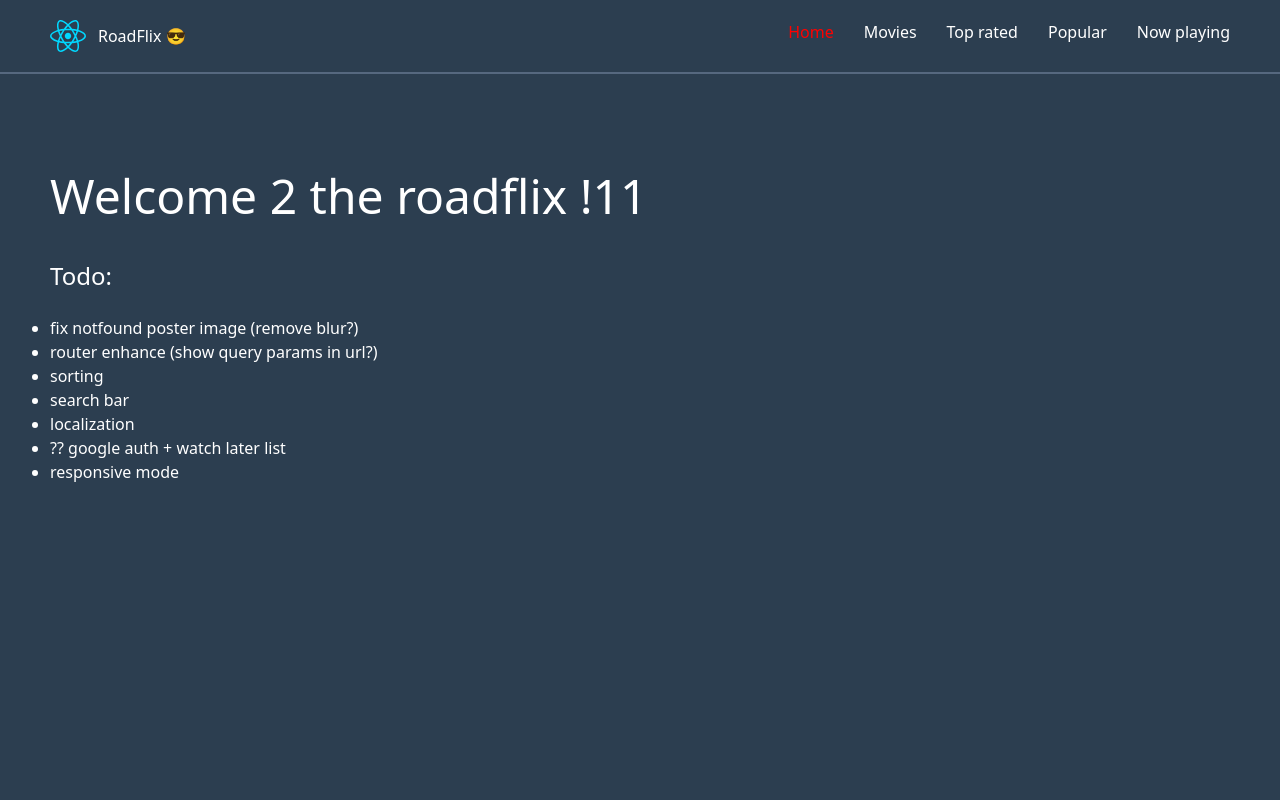
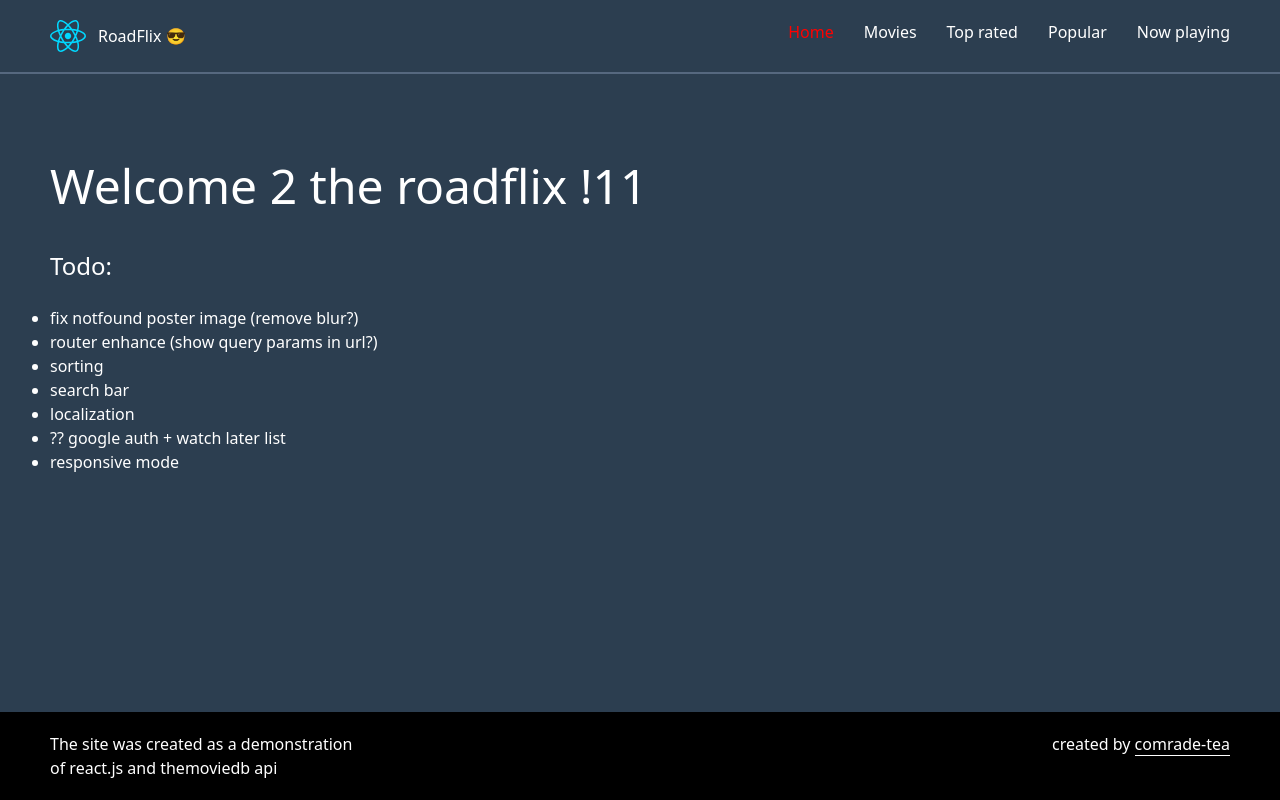
Before and after one commit to comrade-tea/react-imdb-search, a React (Vite) app: page / in a window 1280 px wide. Built offline with nearby package versions, Linux system fonts and the light colour scheme.

Commit message:
* handle placeholder for notfound image * add footer

```diff
--- a/src/components/cards/CardMovie.jsx
+++ b/src/components/cards/CardMovie.jsx
@@ -11,7 +11,7 @@ const CardMovie = ({movie}) => {
             <div className="card__img-w">
                 <LazyLoadImage
                     src={`https://image.tmdb.org/t/p/w342/${movie.poster_path}`}
-                    effect={"blur"}
+                    effect={movie.poster_path ? "blur" : null}
                     width={280}
                     height={420}
                     placeholderSrc={notfoundImg}
@@ -19,7 +19,10 @@ const CardMovie = ({movie}) => {
             </div>
             <div className="card__head">
                 <div className="card__date">{movie.release_date}</div>
-                <div className="card__rate">{movie.vote_average} / 10</div>
+                <div className="card__rate">{movie.vote_average !== 0
+                    ? <>{movie.vote_average} / 10</>
+                    : <>unrated</>}
+                </div>
             </div>
             <div className="card__title" title={movie.title}>{movie.title}</div>
         </Link>
--- a/src/components/layout/Footer.jsx
+++ b/src/components/layout/Footer.jsx
@@ -1,11 +1,20 @@
 export const Footer = () => {
     return (
         <>
-            {/*<footer className="bg-dark py-5 text-white">*/}
-            {/*    <div className="container mx-auto">*/}
-            {/*        created by blablabal*/}
-            {/*    </div>*/}
-            {/*</footer>*/}
+            <footer className="bg-black py-5 text-white">
+                <div className="container mx-auto flex justify-between">
+                    <div className={"max-w-[340px]"}>
+                        The site was created as a demonstration of&nbsp;react.js and themoviedb api
+                    </div>
+
+                    <div>
+                        created by <a className={"link-line"} href={"https://comrade-tea.github.io/"}
+                                      target="_blank"
+                                      rel="noreferrer">
+                        comrade-tea</a>
+                    </div>
+                </div>
+            </footer>
         </>
     )
 }
--- a/src/components/pages/MovieDetails.jsx
+++ b/src/components/pages/MovieDetails.jsx
@@ -2,7 +2,7 @@ import {useEffect, useState} from "react";
 import {Link, useNavigate, useParams} from "react-router-dom";
 import {useQuery} from "react-query";
 import {getConfig, getMovie} from "@/api/getData.js";
-import {toHoursAndMinutes} from "@/utils/utils.js";
+import {notfoundSrc, toHoursAndMinutes} from "@/utils/utils.js";
 import {FaArrowLeft, FaDownload, FaExternalLinkAlt, FaFilm, FaMagnet} from "react-icons/fa";
 import Trailers from "@/components/sections/Trailers.jsx";
 import Loader from "@/components/UI/Loader.jsx";
@@ -35,7 +35,7 @@ const MovieDetails = () => {
 
                     <div className="hero" style={{aspectRatio: "16/9"}}>
                         <img className="hero__img"
-                             src={`${IMG_CONFIG.base_url}${IMG_CONFIG.backdrop_size}${data.backdrop_path}`}
+                             src={`${IMG_CONFIG.base_url}${IMG_CONFIG.backdrop_size}${data.backdrop_path ?? data.poster_path}`}
                              alt=""/>
                         <h1 className="hero__title text-6xl font-bold">{data.title}</h1>
 
@@ -86,7 +86,14 @@ const MovieDetails = () => {
                                 </tr>
                                 <tr>
                                     <td>rating:</td>
-                                    <td>{data.vote_average} / 10</td>
+                                    <td>
+                                        {data.vote_average === 0 ?
+                                            <>no rating</>
+                                            :
+                                            <>{data.vote_average} / 10</>
+                                        }
+
+                                    </td>
                                 </tr>
                                 <tr>
                                     <td>release date:</td>
--- a/src/index.sass
+++ b/src/index.sass
@@ -14,6 +14,13 @@
 @import "styles/components/loader"
 
 
+#root
+  display: flex
+  flex-direction: column
+  min-height: 100vh
+
+  footer
+    margin-top: auto
 
 body
   @apply bg-primary text-white
@@ -49,6 +56,12 @@ section + section
     @apply text-secondary
     pointer-events: none
 
+.link-line
+  border-bottom: 1px solid currentColor
+  transition: border-color .3s ease
+  &:hover, &:focus
+    border-color: transparent
+
 .subtitle
   @apply text-3xl font-semibold mb-3
 
--- a/src/routes/root.jsx
+++ b/src/routes/root.jsx
@@ -9,7 +9,7 @@ const Root = () => {
             <Header/>
             <Breadcrumbs/>
 
-            <main className="my-[50px]">
+            <main className="mb-[50px]">
                 <div className="container">
                     <Outlet/>
                 </div>
@@ -21,7 +21,3 @@ const Root = () => {
 }
 
 export default Root
-
-export function rootLoader() {
-    return <div>loading..</div>
-}
--- a/src/styles/_card.sass
+++ b/src/styles/_card.sass
@@ -7,10 +7,18 @@
       transform: scale(1.1)
 
   &__img-w
+    .lazy-load-image-background
+      background-size: contain !important
+      background-repeat: no-repeat
+      background-position: 50% 50%
+
     .lazy-load-image-loaded
       overflow: hidden
       img
         transition: transform 2s ease-in !important
+
+    img
+      text-indent: -10000px
 
   &__head
     display: flex
--- a/src/styles/pages/_details.sass
+++ b/src/styles/pages/_details.sass
@@ -13,7 +13,8 @@
     width: 100%
     max-height: 80vh
     min-height: 500px
-    object-fit: cover
+    object-fit: contain
+    object-position: 50% 0
     //aspect-ratio: 16/9
   &__title
     position: absolute
--- a/src/utils/utils.js
+++ b/src/utils/utils.js
@@ -1,3 +1,5 @@
+import notfoundSrc from "@/assets/notfound.png"
+
 const toHoursAndMinutes = (totalMinutes) => {
     const hours = Math.floor(totalMinutes / 60);
     const minutes = totalMinutes % 60;
@@ -9,4 +11,4 @@ const If = (condition, cssTrue, cssFalse = "") => condition ? cssTrue : cssFalse
 
 const stringClean = (string) => string.replace(/_/g, " ")
 
-export {toHoursAndMinutes, If, stringClean}
+export {toHoursAndMinutes, If, stringClean, notfoundSrc}
```
Also changed, not shown: src/assets/notfound.png (added).
